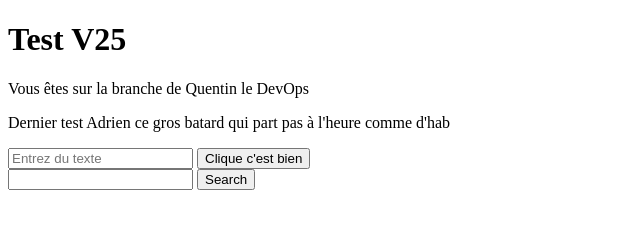
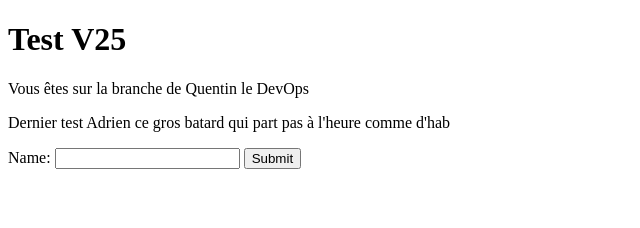
Before and after one commit to Kaishiro63/ci-cd, a plain HTML site: page index.html in a window 1280 px wide. Shown: the whole page, without its empty margins (0-640 px from the left). Drawn offline with Linux system fonts and the light colour scheme.

Commit message:
faille xss 3

```diff
--- a/index.html
+++ b/index.html
@@ -10,11 +10,10 @@
     <h1>Test V25</h1>
     <p>Vous êtes sur la branche de Quentin le DevOps</p>
     <p>Dernier test Adrien ce gros batard qui part pas à l'heure comme d'hab</p>
-    <input type="text" id="userInput" placeholder="Entrez du texte">
-    <button onclick="creerDivAvecTexte()">Clique c'est bien</button>
-    <form action="/search" method="GET">
-        <input type="text" name="query">
-        <input type="submit" value="Search">
+    <form method="post" action="/submit">
+        <label for="name">Name:</label>
+        <input type="text" id="name" name="name">
+        <input type="submit" value="Submit">
     </form>
 </body>
 </html>
```
